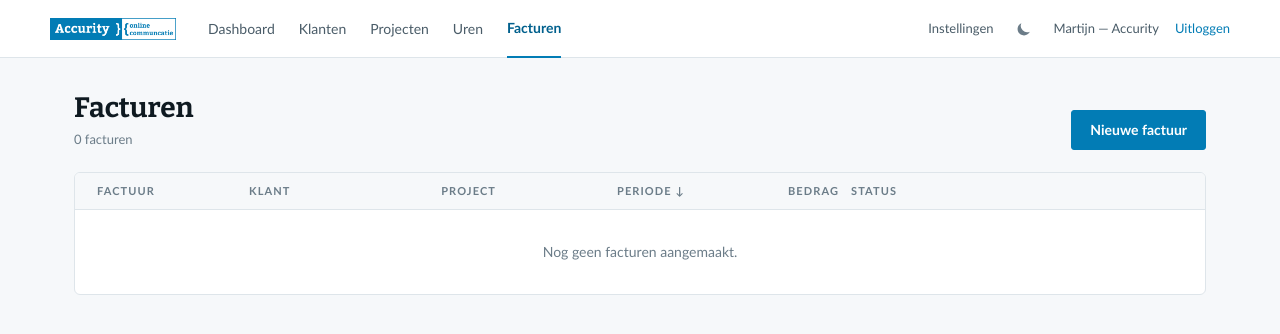
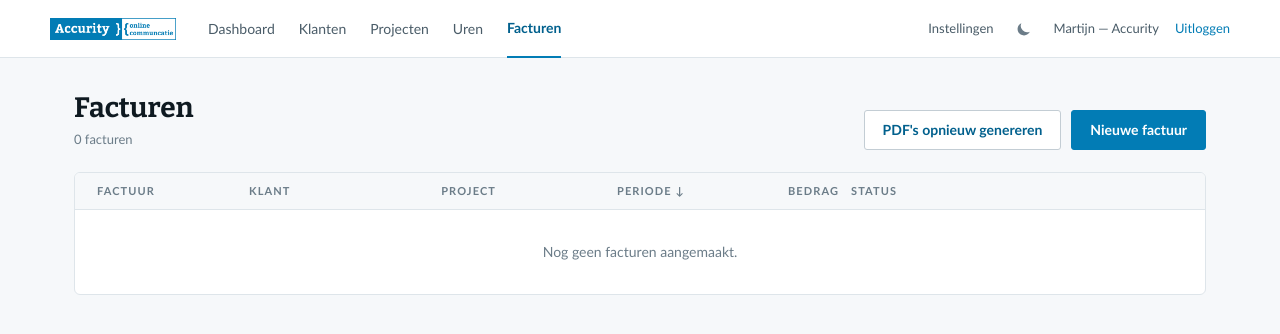
Before and after one commit to accurity/TimeRegistration, a Laravel app: page /admin/invoices in a window 1280 px wide. Shown: the top 334 px of the page. Run offline with Laravel 12, Linux system fonts and the light colour scheme; a user stored in the database is signed in; data comes from the database, SQL or seed files in the repository; data that the repository does not hold is empty; style sheets or scripts are compiled from the project's sources; some web fonts are replaced.

Commit message:
Add button to regenerate all invoice PDFs
Admins can overwrite the PDF of every invoice that has one, so existing
invoices pick up the current layout and settings. Drafts are skipped and
amounts and statuses stay untouched.

Co-Authored-By: Claude Opus 5.5 <noreply@anthropic.com>

```diff
--- a/app/Http/Controllers/Admin/InvoiceController.php
+++ b/app/Http/Controllers/Admin/InvoiceController.php
@@ -199,6 +199,22 @@ class InvoiceController extends Controller
         return Storage::disk('invoices')->download($invoice->pdf_path, "{$invoice->invoice_number}.pdf");
     }
 
+    /**
+     * Overwrite the PDF of every invoice that has one with the current layout and settings.
+     */
+    public function regeneratePdfs(): RedirectResponse
+    {
+        $invoices = Invoice::query()->whereNotNull('pdf_path')->get();
+
+        foreach ($invoices as $invoice) {
+            $invoice->update(['pdf_path' => $this->invoicePdfs->generate($invoice)]);
+        }
+
+        return redirect()
+            ->route('admin.invoices.index')
+            ->with('status', "{$invoices->count()} PDF's opnieuw gegenereerd.");
+    }
+
     public function updateStatus(UpdateInvoiceStatusRequest $request, Invoice $invoice): RedirectResponse
     {
         $status = $request->validated('status');
--- a/resources/views/admin/invoices/index.blade.php
+++ b/resources/views/admin/invoices/index.blade.php
@@ -4,9 +4,15 @@
             <h1 class="mb-1 font-display text-[28px] font-bold leading-9 text-ink-900 dark:text-dark-text1">Facturen</h1>
             <p class="text-[13px] text-ink-500 dark:text-dark-text2">{{ $invoices->count() }} {{ $invoices->count() === 1 ? 'factuur' : 'facturen' }}</p>
         </div>
-        <a href="{{ route('admin.invoices.create') }}" class="inline-flex items-center justify-center rounded-[3px] border border-brand-600 bg-brand-600 px-[18px] py-[9px] text-sm font-semibold text-white hover:border-brand-800 hover:bg-brand-800">
-            Nieuwe factuur
-        </a>
+        <div class="flex gap-[10px]">
+            <form method="POST" action="{{ route('admin.invoices.regenerate-pdfs') }}" onsubmit="return confirm('Alle factuur-PDF\'s opnieuw genereren? De bestaande PDF\'s worden overschreven, ook van facturen die al zijn verstuurd. Dit kan niet ongedaan worden gemaakt.')">
+                @csrf
+                <button type="submit" class="inline-flex items-center justify-center rounded-[3px] border border-ink-300 bg-white px-[18px] py-[9px] text-sm font-semibold text-brand-800 hover:bg-ink-50 dark:border-dark-borderfield dark:bg-transparent dark:text-dark-text1 dark:hover:bg-dark-surface2">PDF's opnieuw genereren</button>
+            </form>
+            <a href="{{ route('admin.invoices.create') }}" class="inline-flex items-center justify-center rounded-[3px] border border-brand-600 bg-brand-600 px-[18px] py-[9px] text-sm font-semibold text-white hover:border-brand-800 hover:bg-brand-800">
+                Nieuwe factuur
+            </a>
+        </div>
     </div>
 
     <x-auth-session-status class="mb-4" :status="session('status')" />
--- a/routes/admin.php
+++ b/routes/admin.php
@@ -25,6 +25,7 @@ Route::middleware(['auth', 'role:admin'])->prefix('admin')->name('admin.')->grou
         ->name('projects.time-entries.days.update');
     Route::post('projects/{project}/monthly-approval', [MonthlyApprovalController::class, 'submit'])->name('projects.monthly-approval.submit');
     Route::resource('invoices', InvoiceController::class)->except('show');
+    Route::post('invoices/regenerate-pdfs', [InvoiceController::class, 'regeneratePdfs'])->name('invoices.regenerate-pdfs');
     Route::post('invoices/{invoice}/finalize', [InvoiceController::class, 'finalize'])->name('invoices.finalize');
     Route::get('invoices/{invoice}/download', [InvoiceController::class, 'download'])->name('invoices.download');
     Route::patch('invoices/{invoice}/status', [InvoiceController::class, 'updateStatus'])->name('invoices.status.update');
```
Also changed, not shown: tests/Feature/Admin/InvoiceTest.php (+39 -0 lines).
